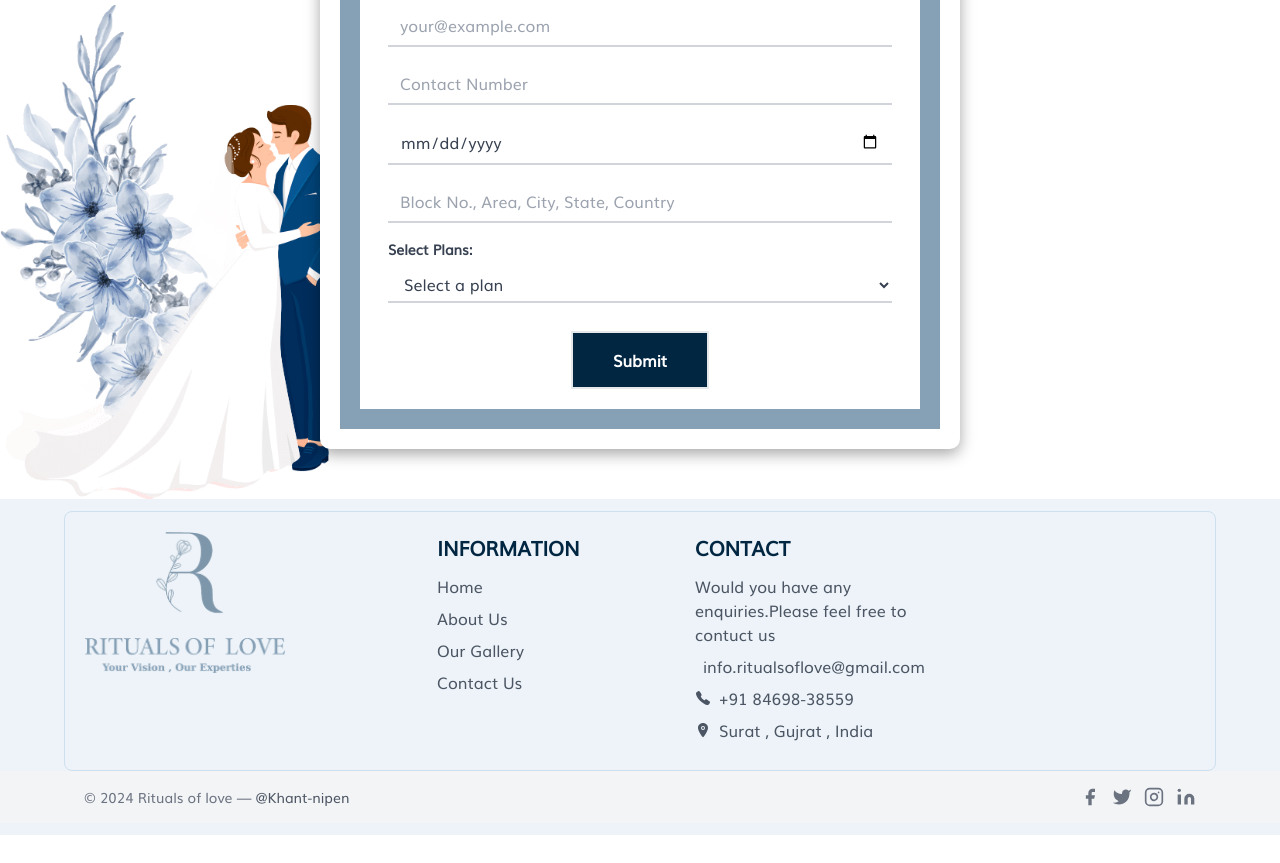
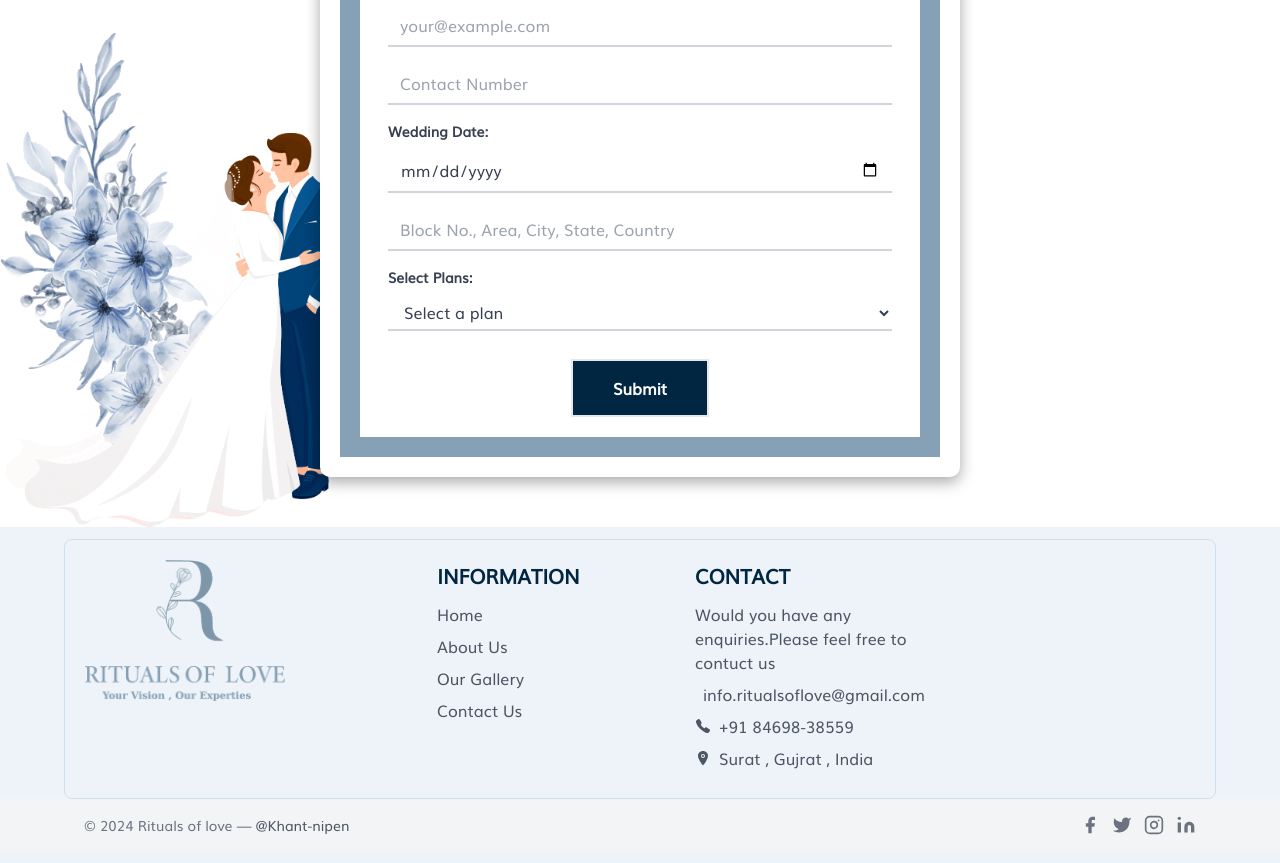
Before and after one commit to nipen026/rituals-of-love, a Next.js app: page /Contactus in a window 1280 px wide. Shown: the part 1191-2054 px from the top of the page. Before the commit the page ends 2026 px from the top, so only its background shows below. Built offline with nearby package versions, Linux system fonts and the light colour scheme; no server answers.

Commit message:
Added changes

```diff
--- a/common/ContactForm/index.js
+++ b/common/ContactForm/index.js
@@ -33,9 +33,9 @@ const ContactForm = () => {
         if (res.status === 201) {
           setLoading(false);
           toast.success("We Will Contact Soon !!");
-          // setTimeout(() => {
-          //   window.location.reload();
-          // }, [2000]);
+          setTimeout(() => {
+            window.location.reload();
+          }, [2000]);
         }
       })
       .catch((err) => {
@@ -234,6 +234,12 @@ const ContactForm = () => {
                   />
                 </div>
                 <div className="relative pb-4">
+                <label
+                    htmlFor="plan"
+                    className="block text-gray-700 text-sm font-bold mb-2"
+                  >
+                    Wedding Date:
+                  </label>
                   <Field
                     type="date"
                     id="weddingDate"
```
